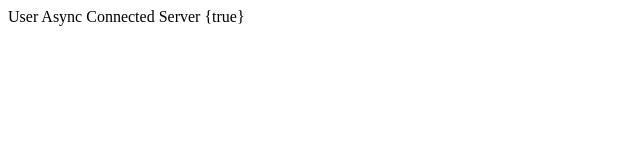
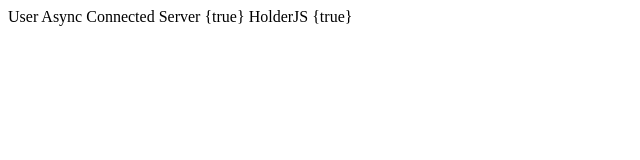
Before and after one commit to 3q6/roblox-player, a plain HTML site: page index.html in a window 1280 px wide. Shown: the whole page, without its empty margins (0-640 px from the left). Drawn offline with Linux system fonts and the light colour scheme.

Commit message:
Update index.html

```diff
--- a/index.html
+++ b/index.html
@@ -1,4 +1,4 @@
 <script>
   alert("User Async Connected")
-  document.write("User Async Connected Server {true}")
+  document.write("User Async Connected Server {true} \n HolderJS {true}")
 </script>
```
